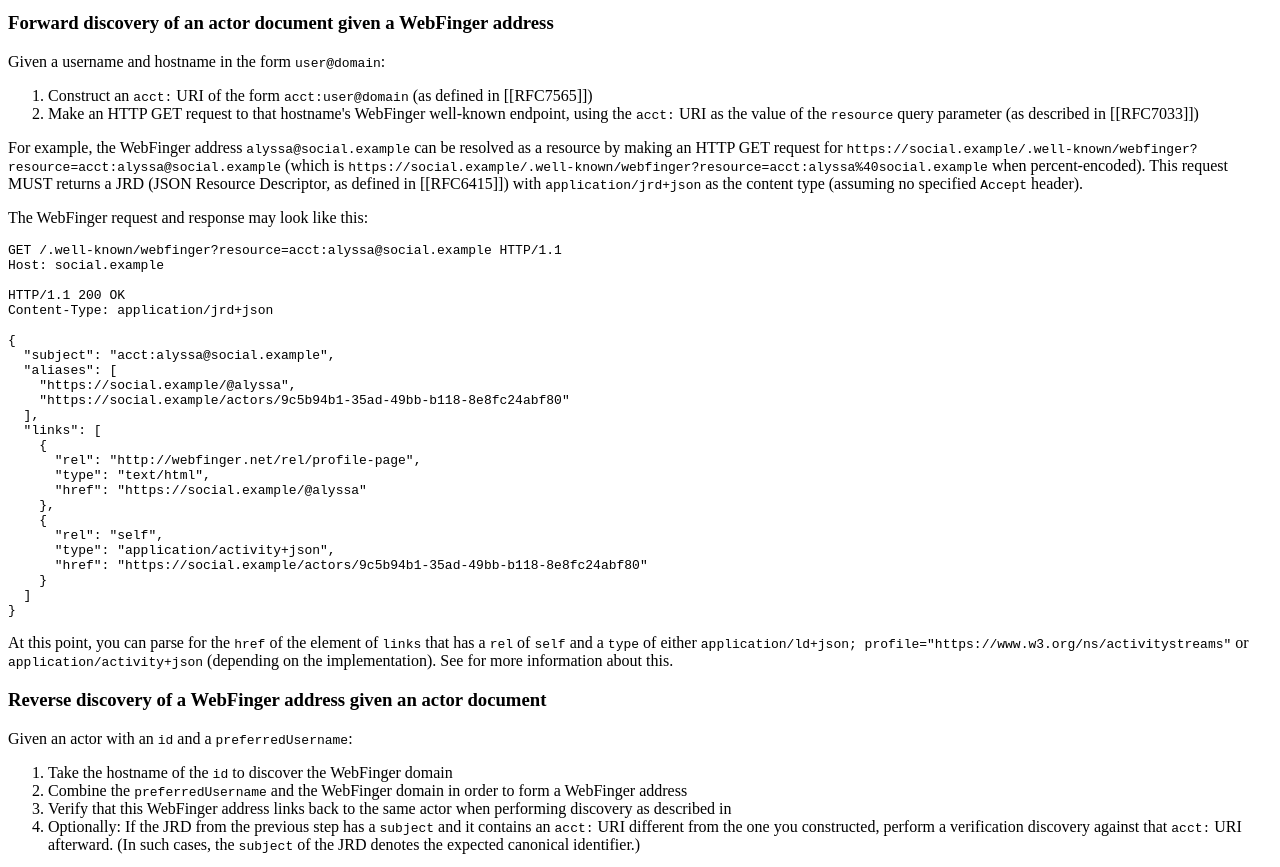
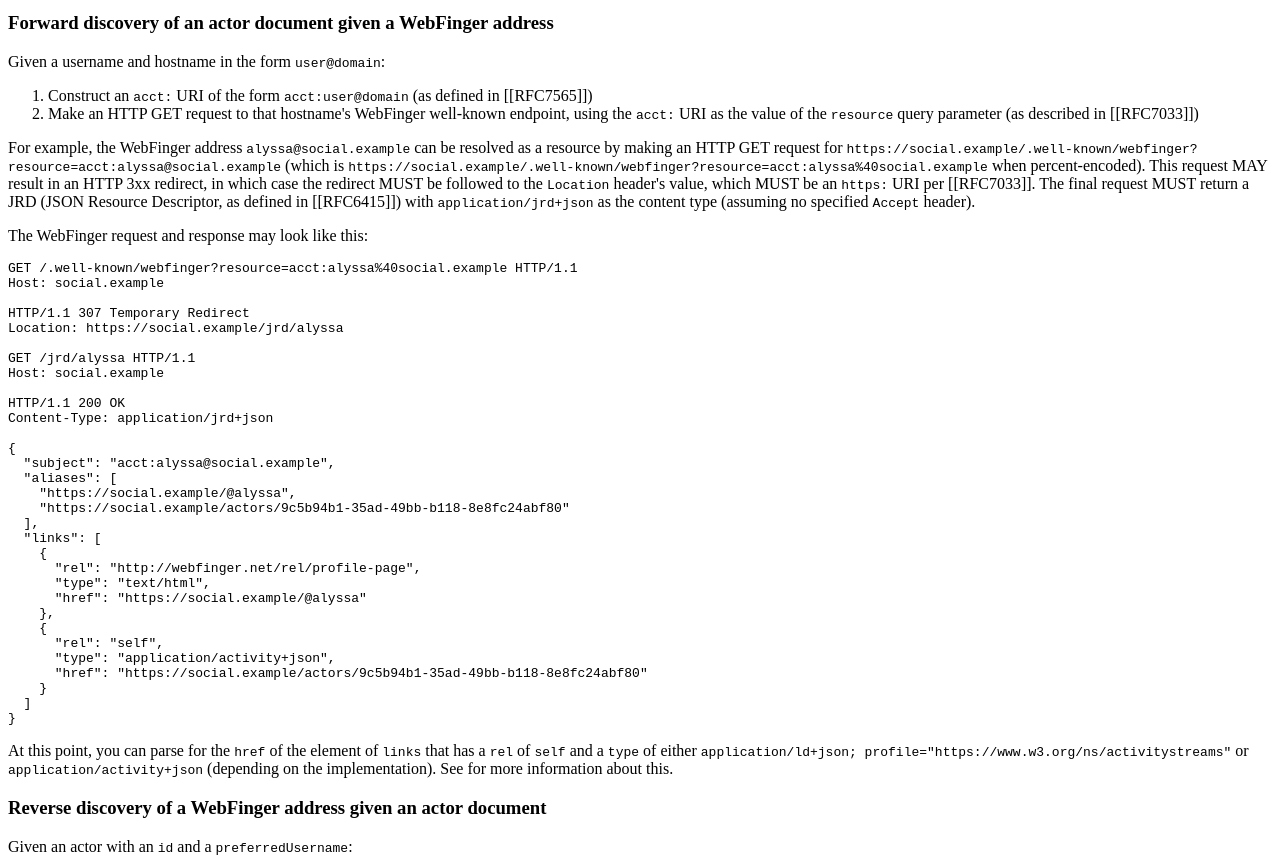
Before and after one commit to swicg/activitypub-webfinger, a plain HTML site: page index.html in a window 1280 px wide. Shown: the part 560-1427 px from the top of the page. Drawn offline with Linux system fonts and the light colour scheme.

Commit message:
Fix #28: add explicit language around handling redirects

```diff
--- a/index.html
+++ b/index.html
@@ -10,7 +10,6 @@
     var respecConfig = {
       editors: [{ name: "a", url: "https://trwnh.com" }, { name: "Evan Prodromou", url: "https://evanp.me/" }],
       specStatus: "CG-FINAL",
-      publishDate: "2024-06-08",
       latestVersion: "https://www.w3.org/community/reports/socialcg/apwf/",
       xref: "web-platform",
       group: "socialcg",
@@ -54,10 +53,16 @@
         <li>Construct an <code>acct:</code> URI of the form <code>acct:user@domain</code> (as defined in [[RFC7565]])</li>
         <li>Make an HTTP GET request to that hostname's WebFinger well-known endpoint, using the <code>acct:</code> URI as the value of the <code>resource</code> query parameter (as described in [[RFC7033]])</li>
       </ol>
-      <p>For example, the WebFinger address <code>alyssa@social.example</code> can be resolved as a resource by making an HTTP GET request for <code>https://social.example/.well-known/webfinger?resource=acct:alyssa@social.example</code> (which is <code>https://social.example/.well-known/webfinger?resource=acct:alyssa%40social.example</code> when percent-encoded). This request MUST returns a JRD (JSON Resource Descriptor, as defined in [[RFC6415]]) with <code>application/jrd+json</code> as the content type (assuming no specified <code>Accept</code> header).</p>
+      <p>For example, the WebFinger address <code>alyssa@social.example</code> can be resolved as a resource by making an HTTP GET request for <code>https://social.example/.well-known/webfinger?resource=acct:alyssa@social.example</code> (which is <code>https://social.example/.well-known/webfinger?resource=acct:alyssa%40social.example</code> when percent-encoded). This request MAY result in an HTTP 3xx redirect, in which case the redirect MUST be followed to the <code>Location</code> header's value, which MUST be an <code>https:</code> URI per [[RFC7033]]. The final request MUST return a JRD (JSON Resource Descriptor, as defined in [[RFC6415]]) with <code>application/jrd+json</code> as the content type (assuming no specified <code>Accept</code> header).</p>
       <p>The WebFinger request and response may look like this:</p>
-<pre class="http example" title="Sample JRD response">
-GET /.well-known/webfinger?resource=acct:alyssa@social.example HTTP/1.1
+<pre class="http example" title="Sample WebFinger request and JRD response">
+GET /.well-known/webfinger?resource=acct:alyssa%40social.example HTTP/1.1
+Host: social.example
+
+HTTP/1.1 307 Temporary Redirect
+Location: https://social.example/jrd/alyssa
+
+GET /jrd/alyssa HTTP/1.1
 Host: social.example
 
 HTTP/1.1 200 OK
```
